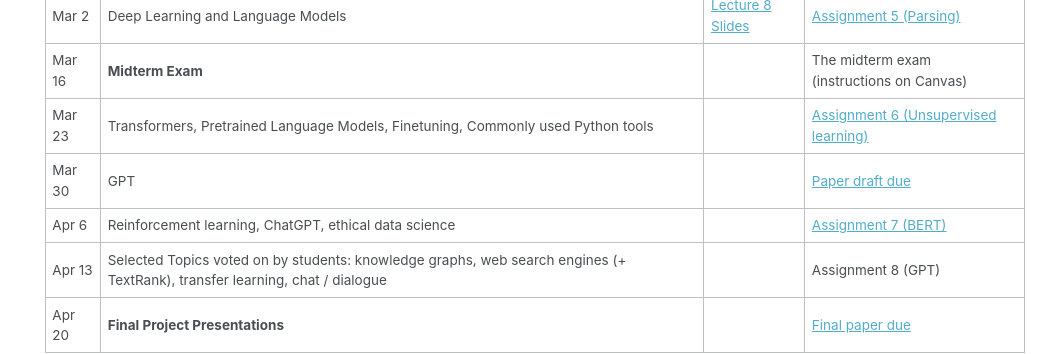
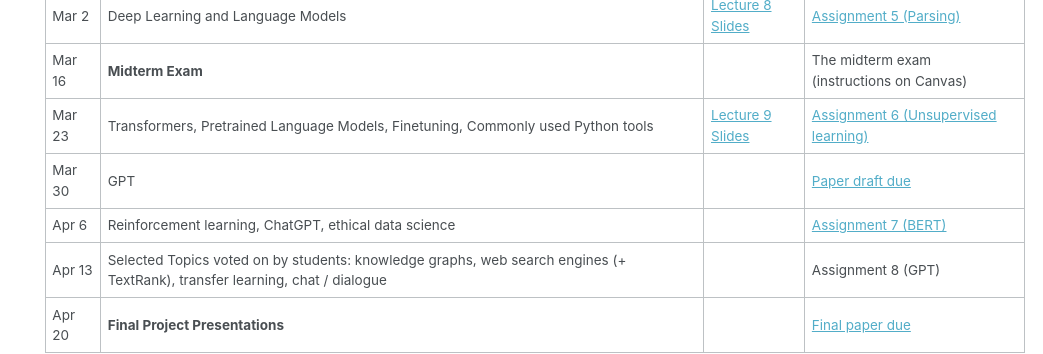
Before and after one commit to rasikabh/rasikabh.github.io, a Jekyll site: the page built from _pages/nlp2023.md, in a window 1280 px wide and 900 px high, scrolled down 1102 px. Shown: the part 153-507 px from the top of the window, without its empty margins (237-1280 px from the left). Built offline with Jekyll 4.4.1, drawn with Linux system fonts in a browser that asks for light colours.

Commit message:
Update nlp2023.md

```diff
--- a/_pages/nlp2023.md
+++ b/_pages/nlp2023.md
@@ -51,7 +51,7 @@ Tuesdays 10am - 12pm outside room 1010 and on MS Teams
 | Feb 23 | Word Representations, Neural Networks, Discuss practice midterm exam  | [Lecture 7 Slides](https://docs.google.com/presentation/d/19_rUJRMAvbUBqcBlMB-Je3PAU4cvaSgQP8LTREP-ycU/edit?usp=sharing) | [Project proposal](https://docs.google.com/document/d/1qe6uiXbJRvUv1WxvN_YH1PHN7yPMu5hcos9N6x7s_cc/edit?usp=sharing), <br> [Practice midterm (recommended)](https://docs.google.com/document/d/1Y8DGAMfTjfoL7MD_TFI1I1UdW_7qdEsoUh1zf3543J8/edit?usp=sharing) |
 | Mar 2 | Deep Learning and Language Models | [Lecture 8 Slides](https://docs.google.com/presentation/d/1HD3QLKqRIiHSrHlJqde1z4nYgVm4tMRjIqyG-nw8mFk/edit?usp=sharing) | [Assignment 5 (Parsing)](https://docs.google.com/document/d/19Q4wAG8rriAOwXS3H08Dt1ieEv3jt3H__Tt-7HUppEg/edit?usp=sharing) |
 | Mar 16  | **Midterm Exam** |  | The midterm exam <br> (instructions on Canvas) |
-| Mar 23  | Transformers, Pretrained Language Models, Finetuning, Commonly used Python tools |  | [Assignment 6 (Unsupervised learning)](https://docs.google.com/document/d/1bC8dBhJufAvZCVnwDtXI_dhYxsH-Q6Scp1AKsJBpfGA/edit?usp=sharing) |
+| Mar 23  | Transformers, Pretrained Language Models, Finetuning, Commonly used Python tools | [Lecture 9 Slides](https://docs.google.com/presentation/d/1X_8gHpYO2qe3uSZw22Wma6-Lwrox4GHQss9rIjyyAIs/edit?usp=sharing) | [Assignment 6 (Unsupervised learning)](https://docs.google.com/document/d/1bC8dBhJufAvZCVnwDtXI_dhYxsH-Q6Scp1AKsJBpfGA/edit?usp=sharing) |
 | Mar 30 | GPT |  | [Paper draft due](https://docs.google.com/document/d/1qe6uiXbJRvUv1WxvN_YH1PHN7yPMu5hcos9N6x7s_cc/edit?usp=sharing) |
 | Apr 6 | Reinforcement learning, ChatGPT, ethical data science  |  | [Assignment 7 (BERT)](https://docs.google.com/document/d/1NaiioGhlOxTUVg17Sl4V7UyT4OAkYRXBlbHgnfchuus/edit?usp=sharing) |
 | Apr 13 | Selected Topics voted on by students: knowledge graphs, web search engines (+ TextRank), transfer learning, chat / dialogue |  | Assignment 8 (GPT) |
```
